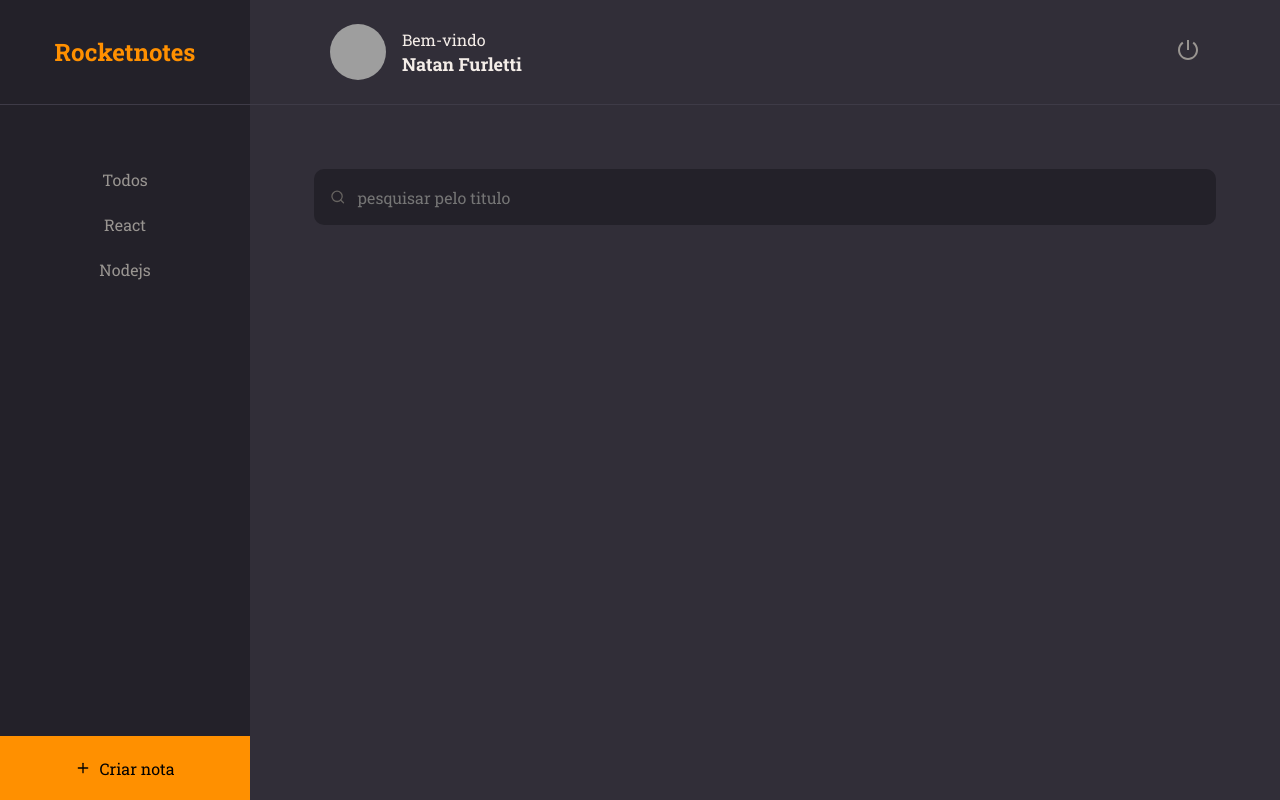
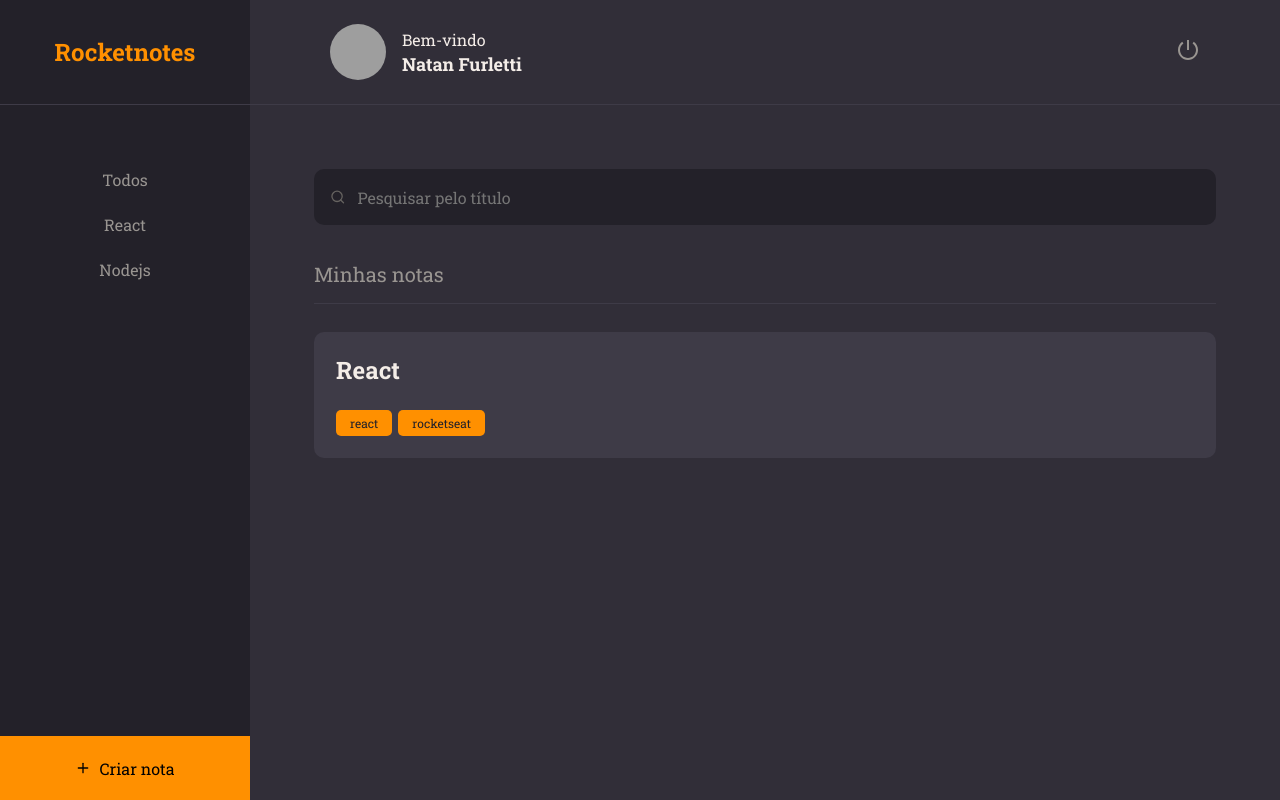
Before and after one commit to NatanFurletti/RocketNotes, a React (Vite) app: page / in a window 1280 px wide. Built offline with nearby package versions, Linux system fonts and the light colour scheme; grey boxes are pictures that could not be loaded.

Commit message:
feat: add Components Notes

```diff
--- /dev/null
+++ b/src/components/Note/index.jsx
@@ -0,0 +1,17 @@
+import { Container } from "./styles";
+import { Tag } from "../Tag";
+
+export function Note({ data, ...rest }) {
+  return (
+    <Container {...rest}>
+      <h1>{data.title}</h1>
+      {data.tags && (
+        <footer>
+          {data.tags.map((tag) => (
+            <Tag key={tag.id} title={tag.name} />
+          ))}
+        </footer>
+      )}
+    </Container>
+  );
+}
--- /dev/null
+++ b/src/components/Note/styles.js
@@ -0,0 +1,26 @@
+import styled from "styled-components";
+
+export const Container = styled.button`
+  width: 100%;
+  background-color: ${({ theme }) => theme.COLORS.BACKGROUND_700};
+
+  border: none;
+  border-radius: 10px;
+
+  padding: 22px;
+  margin-bottom: 16px;
+
+  > h1 {
+    flex: 1;
+    text-align: left;
+    font-weight: 700;
+    font-size: 24px;
+    color: ${({ theme }) => theme.COLORS.WHITE};
+  }
+
+  > footer {
+    width: 100%;
+    display: flex;
+    margin-top: 24px;
+  }
+`;
--- a/src/components/Section/index.jsx
+++ b/src/components/Section/index.jsx
@@ -1,6 +1,5 @@
 import { Container } from "./styles";
 
-// eslint-disable-next-line react/prop-types
 export function Section({ title, children }) {
   return (
     <Container>
--- a/src/components/Tag/index.jsx
+++ b/src/components/Tag/index.jsx
@@ -1,5 +1,5 @@
 import { Container } from "./styles";
 
-export function Tag({ title }) {
-  return <Container>{title}</Container>;
+export function Tag({ title, ...rest }) {
+  return <Container {...rest}>{title}</Container>;
 }
--- a/src/pages/Home/index.jsx
+++ b/src/pages/Home/index.jsx
@@ -3,7 +3,10 @@ import { FiPlus, FiSearch } from "react-icons/fi";
 import { Container, Brand, Menu, Search, Content, NewNote } from "./styles";
 
 import { Header } from "../../components/Header";
+
 import { Input } from "../../components/Input";
+import { Note } from "../../components/Note";
+import { Section } from "../../components/Section";
 import { ButtonText } from "../../components/ButtonText";
 
 export function Home() {
@@ -28,10 +31,22 @@ export function Home() {
       </Menu>
 
       <Search>
-        <Input placeholder="pesquisar pelo titulo" icon={FiSearch} />
+        <Input placeholder="Pesquisar pelo título" icon={FiSearch} />
       </Search>
 
-      <Content></Content>
+      <Content>
+        <Section title="Minhas notas">
+          <Note
+            data={{
+              title: "React",
+              tags: [
+                { id: "1", name: "react" },
+                { id: "2", name: "rocketseat" },
+              ],
+            }}
+          />
+        </Section>
+      </Content>
 
       <NewNote>
         <FiPlus />
--- a/src/pages/Home/styles.js
+++ b/src/pages/Home/styles.js
@@ -51,6 +51,8 @@ export const Search = styled.div`
 `;
 export const Content = styled.div`
   grid-area: content;
+  padding: 0 64px;
+  overflow: auto;
 `;
 export const NewNote = styled.button`
   grid-area: newnote;
```
